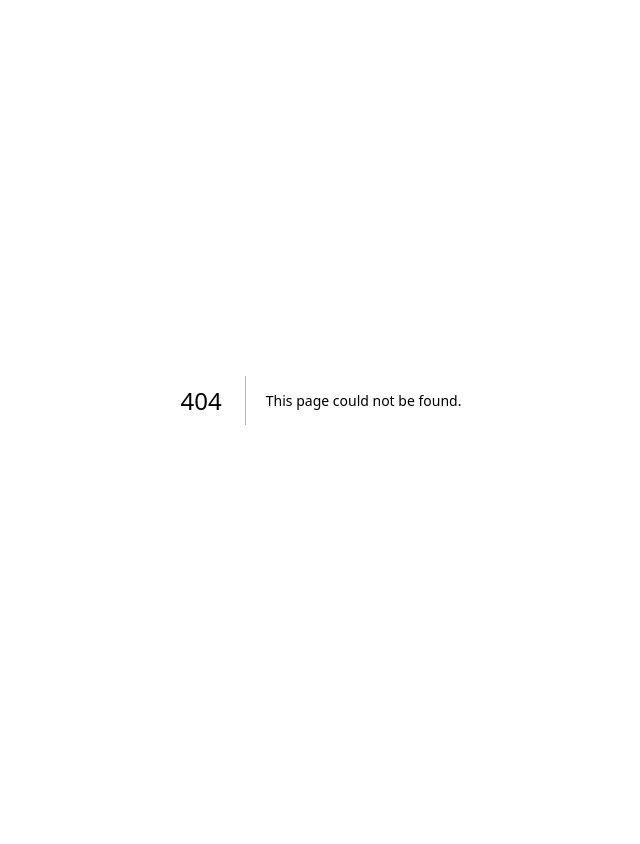
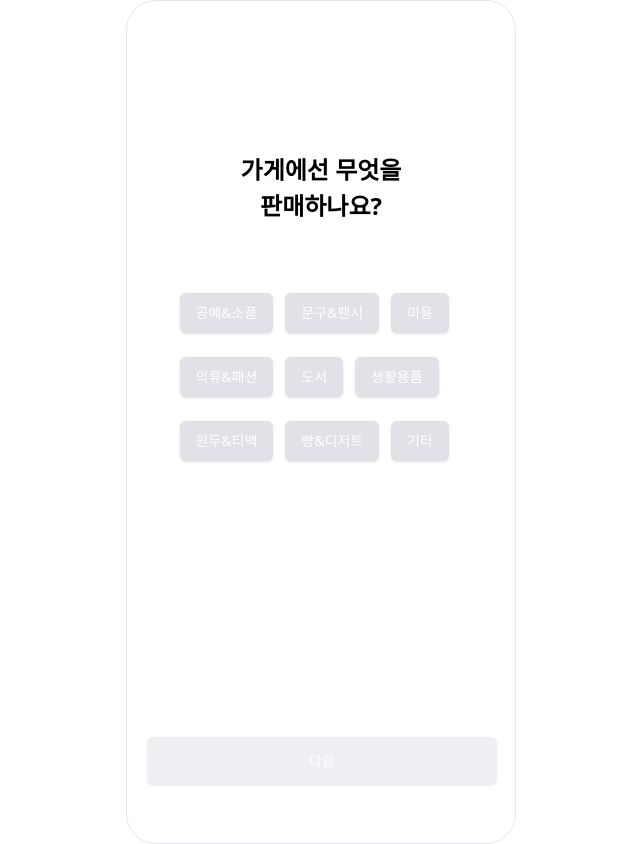
Before and after one commit to Modadeung/frontend, a Next.js app: page /start/role/lg in a window 1280 px wide. Before the commit this address had no page. Shown: the whole page, without its empty margins (319-959 px from the left). Built offline with nearby package versions, Linux system fonts and the light colour scheme; a web font is replaced by a local one.

Commit message:
feat: 역할이 자영업자인 경우의 카테고리 페이지 구현

```diff
--- /dev/null
+++ b/src/app/(pages)/start/role/lg/page.tsx
@@ -0,0 +1,129 @@
+"use client";
+
+import { useState } from "react";
+import { Button } from "@/components/ui/button";
+
+// 분야 카테고리
+const firstCategories = [
+  ["공예&소품", "문구&팬시", "미용"],
+  ["의류&패션", "도서", "생활용품"],
+  ["원두&티백", "빵&디저트", "기타"],
+];
+
+// 특징 카테고리
+const secondCategories = [
+  ["귀여운", "심플한", "감성적인"],
+  ["전통적인", "유니크한", "실용적인"],
+  ["고급스러운"],
+];
+
+// 사람 카테고리
+const thirdCategories = [
+  ["학생", "20‧30 여성", "20‧30 남성"],
+  ["가족", "연인", "중장년"],
+];
+
+export default function SmallPage(): JSX.Element {
+  const [step, setStep] = useState(1);
+  const [selected, setSelected] = useState<string[]>([]);
+  const [finalSelections, setFinalSelections] = useState<string[]>([]);
+
+  const handleSelect = (category: string) => {
+    setSelected((prev) => {
+      if (step === 1) {
+        return prev.includes(category) ? [] : [category];
+      } else {
+        if (prev.includes(category)) {
+          return prev.filter((item) => item !== category);
+        } else if (prev.length < 2) {
+          return [...prev, category];
+        }
+        return prev;
+      }
+    });
+  };
+
+  const handleNext = () => {
+    const updatedSelections = [...finalSelections, ...selected];
+    setFinalSelections(updatedSelections);
+
+    if (step === 1) {
+      setStep(2);
+      setSelected([]);
+    } else if (step === 2) {
+      setStep(3);
+      setSelected([]);
+    } else {
+      console.log("최종 선택 데이터:", [...updatedSelections]);
+    }
+  };
+
+  return (
+    // 추후에 border 및 border-radius 수정 필요!
+    <div className="w-full h-full border-1 rounded-30 relative">
+      <div className="pt-151 px-84 flex flex-col items-center">
+        {step === 1 ? (
+          <>
+            <p className="text-[24px] font-bold">가게에선 무엇을</p>
+            <p className="text-[24px] font-bold">판매하나요?</p>
+          </>
+        ) : step === 2 ? (
+          <>
+            <p className="text-[24px] font-bold">어떤 특징을</p>
+            <p className="text-[24px] font-bold">가지고 있나요?</p>
+            <span className="text-[12px] font-normal text-gray-500">
+              *최대 2개
+            </span>
+          </>
+        ) : (
+          <>
+            <p className="text-[24px] font-bold">어떤 사람이</p>
+            <p className="text-[24px] font-bold">주로 방문하나요?</p>
+            <span className="text-[12px] font-normal text-gray-500">
+              *최대 2개
+            </span>
+          </>
+        )}
+      </div>
+
+      <div className="flex flex-col gap-y-24 pt-69 w-283 m-auto">
+        {(step === 1
+          ? firstCategories
+          : step === 2
+          ? secondCategories
+          : thirdCategories
+        ).map((row, rowIndex) => (
+          <div key={rowIndex} className="flex flex-row gap-x-12">
+            {row.map((category) => (
+              <Button
+                key={category}
+                onClick={() => handleSelect(category)}
+                className={`text-white h-40 px-16 ${
+                  selected.includes(category) ? "bg-[#FF9D00]" : "bg-[#E1E1E8]"
+                }`}
+              >
+                {category}
+              </Button>
+            ))}
+          </div>
+        ))}
+      </div>
+
+      <div className="absolute bottom-58 left-20">
+        <Button
+          onClick={handleNext}
+          disabled={(step === 2 || step === 3) && selected.length < 1}
+          className={`text-white w-350 h-48 ${
+            (step === 1 && selected.length > 0) ||
+            (step === 2 && selected.length >= 1) ||
+            (step === 3 && selected.length >= 1)
+              ? "bg-[#FF9D00]"
+              : "bg-[#E1E1E8] opacity-50"
+          }`}
+        >
+          {step === 3 ? "완료" : "다음"}
+        </Button>
+      </div>
+    </div>
+  );
+}
```
